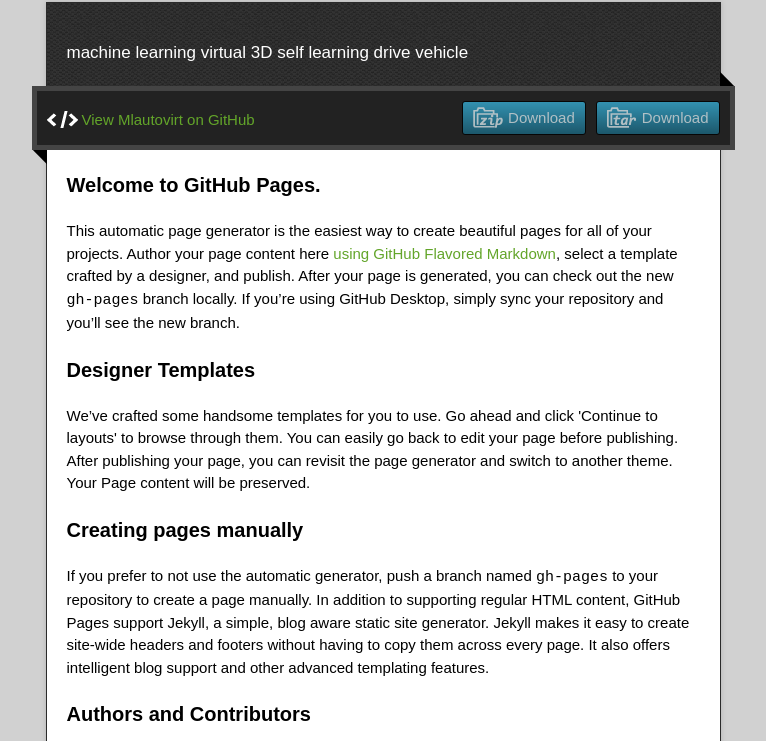
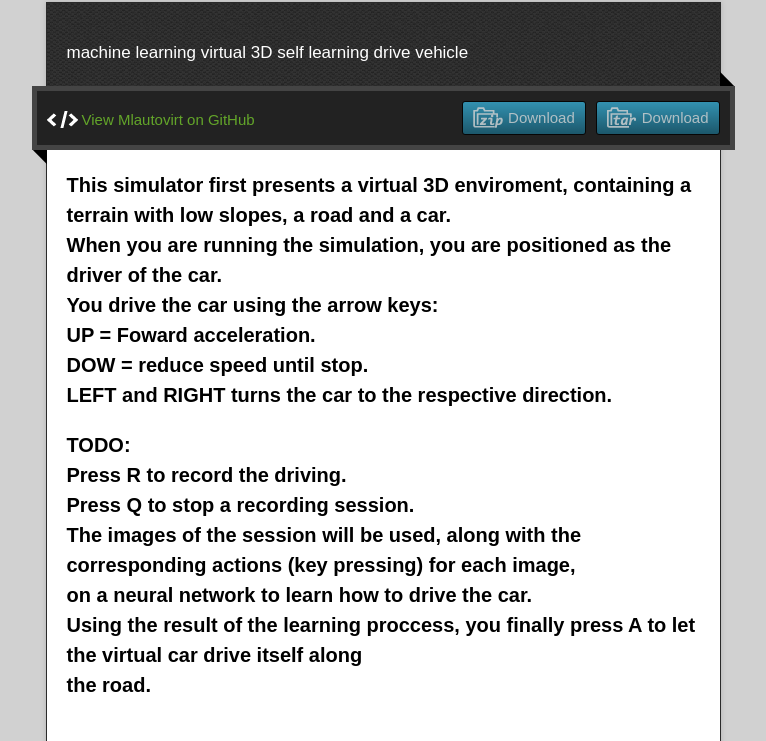
Before and after one commit to duodecimo/mlAutoVirt, a plain HTML site: page index.html in a window 1280 px wide. Shown: the part 128-869 px from the top of the page, without its empty margins (257-1023 px from the left). Drawn offline with nearby package versions, Linux system fonts and the light colour scheme.

Commit message:
Update index.html

```diff
--- a/index.html
+++ b/index.html
@@ -37,29 +37,19 @@
         </div>
         <article class="markdown-body">
           <h3>
-<a id="welcome-to-github-pages" class="anchor" href="#welcome-to-github-pages" aria-hidden="true"><span aria-hidden="true" class="octicon octicon-link"></span></a>Welcome to GitHub Pages.</h3>
-
-<p>This automatic page generator is the easiest way to create beautiful pages for all of your projects. Author your page content here <a href="https://guides.github.com/features/mastering-markdown/">using GitHub Flavored Markdown</a>, select a template crafted by a designer, and publish. After your page is generated, you can check out the new <code>gh-pages</code> branch locally. If you’re using GitHub Desktop, simply sync your repository and you’ll see the new branch.</p>
-
-<h3>
-<a id="designer-templates" class="anchor" href="#designer-templates" aria-hidden="true"><span aria-hidden="true" class="octicon octicon-link"></span></a>Designer Templates</h3>
-
-<p>We’ve crafted some handsome templates for you to use. Go ahead and click 'Continue to layouts' to browse through them. You can easily go back to edit your page before publishing. After publishing your page, you can revisit the page generator and switch to another theme. Your Page content will be preserved.</p>
-
-<h3>
-<a id="creating-pages-manually" class="anchor" href="#creating-pages-manually" aria-hidden="true"><span aria-hidden="true" class="octicon octicon-link"></span></a>Creating pages manually</h3>
-
-<p>If you prefer to not use the automatic generator, push a branch named <code>gh-pages</code> to your repository to create a page manually. In addition to supporting regular HTML content, GitHub Pages support Jekyll, a simple, blog aware static site generator. Jekyll makes it easy to create site-wide headers and footers without having to copy them across every page. It also offers intelligent blog support and other advanced templating features.</p>
-
-<h3>
-<a id="authors-and-contributors" class="anchor" href="#authors-and-contributors" aria-hidden="true"><span aria-hidden="true" class="octicon octicon-link"></span></a>Authors and Contributors</h3>
-
-<p>You can @mention a GitHub username to generate a link to their profile. The resulting <code>&lt;a&gt;</code> element will link to the contributor’s GitHub Profile. For example: In 2007, Chris Wanstrath (<a href="https://github.com/defunkt" class="user-mention">@defunkt</a>), PJ Hyett (<a href="https://github.com/pjhyett" class="user-mention">@pjhyett</a>), and Tom Preston-Werner (<a href="https://github.com/mojombo" class="user-mention">@mojombo</a>) founded GitHub.</p>
-
-<h3>
-<a id="support-or-contact" class="anchor" href="#support-or-contact" aria-hidden="true"><span aria-hidden="true" class="octicon octicon-link"></span></a>Support or Contact</h3>
-
-<p>Having trouble with Pages? Check out our <a href="https://help.github.com/pages">documentation</a> or <a href="https://github.com/contact">contact support</a> and we’ll help you sort it out.</p>
+            <p>This simulator first presents a virtual 3D enviroment, containing a terrain with low slopes, a road and a car.<br>
+              When you are running the simulation, you are positioned as the driver of the car. <br>
+              You drive the car using the arrow keys:<br>
+              UP = Foward acceleration.<br>
+              DOW = reduce speed until stop.<br>
+              LEFT and RIGHT turns the car to the respective direction.
+              <p> TODO: <br>
+                Press R to record the driving.<br>
+                Press Q to stop a recording session.<br>
+                The images of the session will be used, along with the corresponding actions (key pressing) for each image,<br>
+                on a neural network to learn how to drive the car.<br>
+                Using the result of the learning proccess, you finally press A to let the virtual car drive itself along<br>
+                the road.
         </article>
       </div>
     </div>
```
